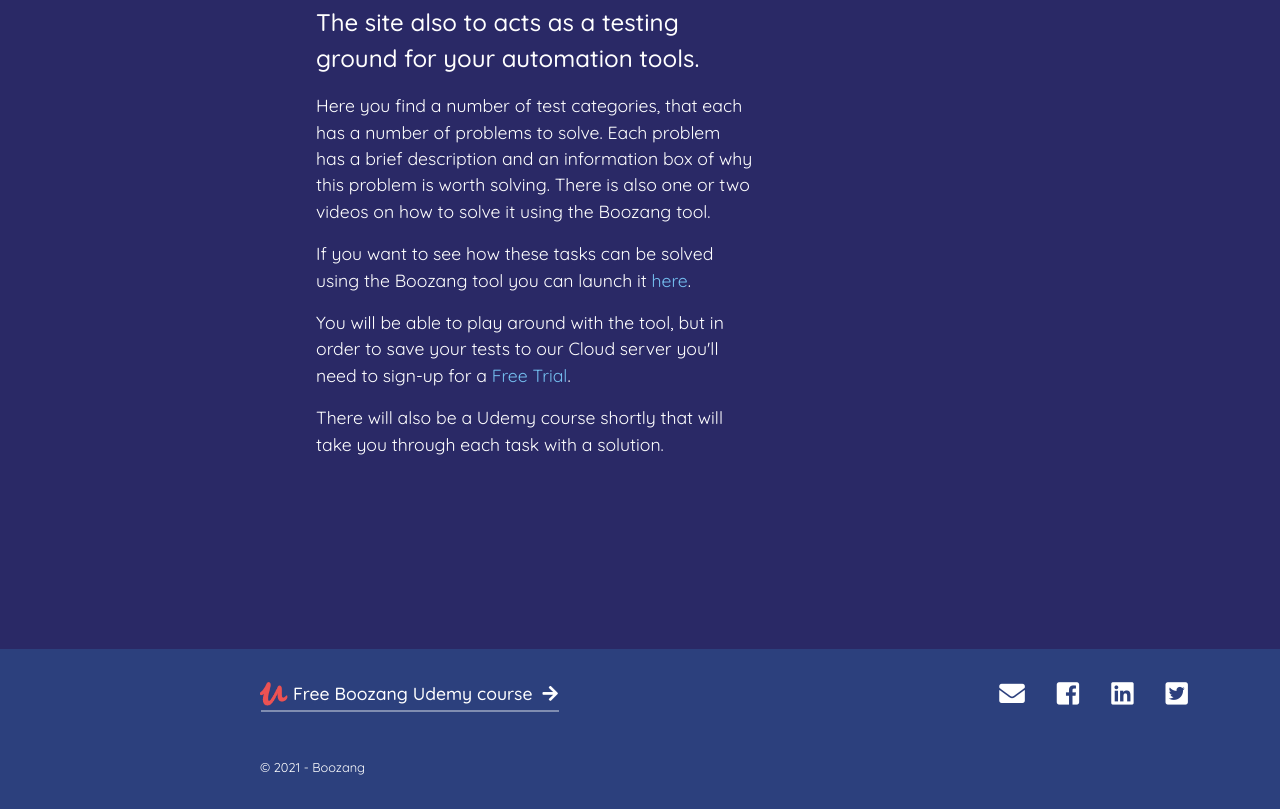
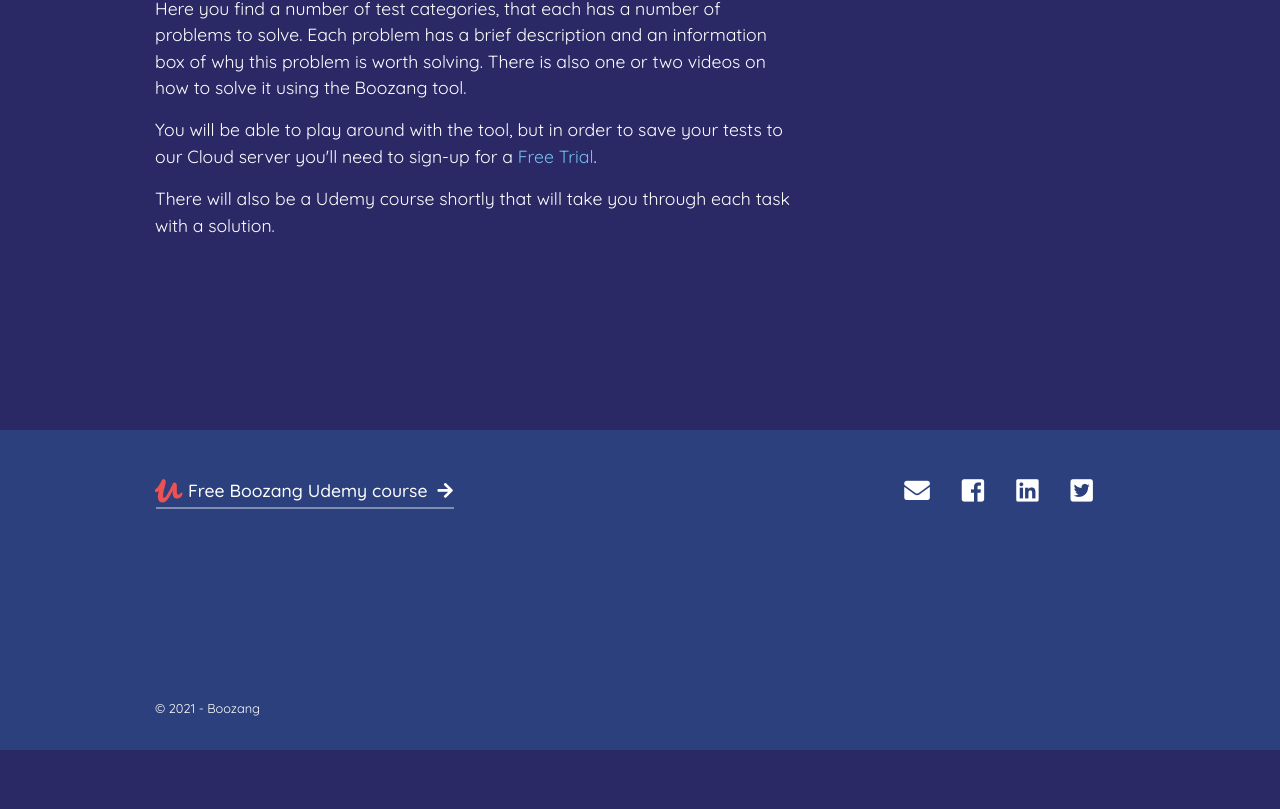
Before and after one commit to karinlj/boozang-thelab, a React (Create React App) app: page / in a window 1280 px wide. Shown: the part 440-1249 px from the top of the page. After the commit the page ends 1190 px from the top, so only its background shows below. Built offline with nearby package versions, Linux system fonts and the light colour scheme.

Commit message:
column width content

```diff
--- a/package.json
+++ b/package.json
@@ -10,7 +10,7 @@
     "react": "^17.0.1",
     "react-dom": "^17.0.1",
     "react-router-dom": "^5.2.0",
-    "react-scripts": "4.0.3",
+    "react-scripts": "latest",
     "react-test-renderer": "^17.0.2",
     "sass": "^1.49.11",
     "web-vitals": "^0.2.4"
--- a/src/components/Home.js
+++ b/src/components/Home.js
@@ -2,9 +2,9 @@
 const Home = () => {
   return (
     <div className="row justify-content-between">
-      <div className="col-12 col-md-6">
+      <div className="col-12 col-md-8">
         <article className="comp_intro">
-          <h1 className="center">Welcome to the Boozang Test Lab!!</h1>
+          <h1 className="center">Welcome to the Boozang Test Lab!</h1>
           <p className="preamble">Test different aspects of web applications and practice how to do test automation.</p>
           <p className="preamble">The site also to acts as a testing ground for your automation tools.</p>
           <p>
@@ -12,13 +12,7 @@
             brief description and an information box of why this problem is worth solving. There is also one or two
             videos on how to solve it using the Boozang tool.{" "}
           </p>
-          <p>
-            If you want to see how these tasks can be solved using the Boozang tool you can launch it{" "}
-            <a href="http://thelab.boozang.com/bz-staging.html?fbclid=IwAR0QFbdC4i9iguRNXQjXhYgnyNjS0_qnVwbw6Q3Od8-fo753MIhIS0ZN7DM#5bea26946c43587a5950f410/0.0.1/m5/t2/">
-              here
-            </a>
-            .
-          </p>
+
           <p>
             You will be able to play around with the tool, but in order to save your tests to our Cloud server you'll
             need to sign-up for a{" "}
@@ -30,7 +24,7 @@
           <p>There will also be a Udemy course shortly that will take you through each task with a solution.</p>
         </article>
       </div>
-      <div className="col-12 col-md-5">
+      <div className="col-12 col-md-4">
         <HomeVideos />
       </div>
     </div>
--- a/src/components/Introduction.js
+++ b/src/components/Introduction.js
@@ -3,11 +3,11 @@
 const Introduction = () => {
   return (
     <div className="row justify-content-between">
-      <div className="col-12 col-md-6">
+      <div className="col-12 col-md-8">
         <article className="comp_intro">
           <h1 className="center">Introduction</h1>
           <p className="preamble">
-            Sometimes wrting test automation code is as time-consuming as writing the code itself. One could wonder if
+            Sometimes writing test automation code is as time-consuming as writing the code itself. One could wonder if
             it's really worth it. Isn't writing the features more important than testing them?
           </p>
           <p>
@@ -26,7 +26,7 @@
         </article>
       </div>
 
-      <div className="col-12 col-md-5">
+      <div className="col-12 col-md-4">
         <IntroductionVideos />
       </div>
     </div>
--- a/src/components/layout/Footer.js
+++ b/src/components/layout/Footer.js
@@ -17,16 +17,16 @@
             <ul className="social_icons_list">
               <li className="social">
                 <a href="mailto:administrator@boozang.com" target="_top" aria-label="Boozang email">
-                  <i class="fas fa-envelope" aria-hidden="true"></i>{" "}
+                  <i className="fas fa-envelope" aria-hidden="true"></i>{" "}
                 </a>
                 <a href="https://www.facebook.com/boozangcloud/" target="_top" aria-label="Boozang Facebook">
-                  <i class="fab fa-facebook-square" aria-hidden="true"></i>
+                  <i className="fab fa-facebook-square" aria-hidden="true"></i>
                 </a>
                 <a href="https://www.linkedin.com/company/boozang" target="_top" aria-label="Boozang Likedin">
-                  <i class="fab fa-linkedin" aria-hidden="true"></i>
+                  <i className="fab fa-linkedin" aria-hidden="true"></i>
                 </a>
                 <a href="https://mobile.twitter.com/boozangcloud" target="_top" aria-label="Boozang Twitter">
-                  <i class="fab fa-twitter-square" aria-hidden="true"></i>
+                  <i className="fab fa-twitter-square" aria-hidden="true"></i>
                 </a>
               </li>
             </ul>
--- a/src/components/layout/Header.js
+++ b/src/components/layout/Header.js
@@ -7,9 +7,7 @@
     <header className="site_header">
       <div className="logo_section">
         <ToggleBtn toggleOpen={toggleOpen} isBtnOpen={isBtnOpen} />
-        <div className="logo">
-          <NavLink to="/">theLab</NavLink>
-        </div>
+        <div className="logo">theLab</div>
       </div>
 
       <div className="boozang_logo_text">
--- a/src/components/layout/Navbar.js
+++ b/src/components/layout/Navbar.js
@@ -9,6 +9,11 @@
             <li>
               Getting started
               <ul className="sub_list">
+                <li>
+                  <NavLink to="/" className="link" activeClassName="current">
+                    <div onClick={toggleOpen}>Home</div>
+                  </NavLink>
+                </li>
                 <li>
                   <NavLink to="/introduction" className="link" activeClassName="current">
                     <div onClick={toggleOpen}>Introduction</div>
--- a/src/components/visualBugs/VisualBugs.js
+++ b/src/components/visualBugs/VisualBugs.js
@@ -6,23 +6,9 @@
 
 const VisualBugs = () => {
   const [index, setIndex] = useState(0);
-  const animals = [
-    "zebra",
-    "cheetah",
-    "lion",
-    "giraffe",
-    "meerkat",
-    "elephant",
-    "leopard",
-  ];
+  const animals = ["zebra", "cheetah", "lion", "giraffe", "meerkat", "elephant", "leopard"];
   const images = animals.map((animal, i) => {
-    return (
-      <img
-        src={require(`../../img/${animal}.jpg`).default}
-        key={i}
-        alt={animal}
-      />
-    );
+    return <img src={require(`../../img/${animal}.jpg`).default} key={i} alt={animal} />;
   });
   const animalImg = images[index];
   const animalLabel = animals[index];
@@ -40,7 +26,8 @@
   }, [index]);
   return (
     <div className="row justify-content-between">
-      <div className="col-12 col-md-6 col-xl-5">
+      {/* <div className="col-12 col-md-6 col-xl-5"> */}
+      <div className="col-12 col-md-6">
         <section className="visual_bugs_section">
           <VisualBugsIntro />
           <div className="row">
@@ -53,17 +40,13 @@
               </div>
             </div>
             <div className="col-12 col-sm-2">
-              <input
-                type="button"
-                value="Next"
-                className="formBtn add"
-                onClick={handleClick}
-              />
+              <input type="button" value="Next" className="formBtn add" onClick={handleClick} />
             </div>
           </div>
         </section>
       </div>
-      <div className="col-12 col-md-5">
+      {/* <div className="col-12 col-md-5"> */}
+      <div className="col-12 col-md-6">
         <VisualBugsTestInfo />
         <VisualBugsVideos />
       </div>
--- a/src/index.scss
+++ b/src/index.scss
@@ -24,7 +24,8 @@
   //position: relative !important;
 }
 .container {
-  max-width: 1280px;
+  // max-width: 1280px;
+  max-width: 1000px;
   width: 100%;
   margin: 0 auto;
 }
@@ -125,11 +126,9 @@
     display: flex;
     .logo {
       margin-left: 1.5rem;
-      a {
-        font-size: 2.2rem;
-        color: $themecolorNewPink;
-        font-weight: 500;
-      }
+      font-size: 2.2rem;
+      color: $themecolorNewPink;
+      font-weight: 500;
     }
   }
   .boozang_logo_text {
@@ -206,12 +205,12 @@
   flex-direction: column;
   justify-content: flex-start;
   align-items: flex-start;
-  width: 280px; //obs!!
+  width: 350px; //obs!!
   // width: 25%;
 
   position: fixed;
   top: 0;
-  left: -280px; //obs!!
+  left: -350px; //obs!!
   transition: left ease-in 0.3s; //obs!!
   height: 100%;
   -webkit-box-sizing: border-box;
@@ -245,7 +244,7 @@
 //content
 .content_section {
   margin-top: 8rem;
-  width: 100%;
+  // width: 100%;
   min-height: 600px;
   padding: 0 calc(1.5rem - 15px) 10rem calc(1.5rem - 15px);
   @media all and (min-width: $sm-min) {
@@ -255,12 +254,12 @@
     padding: 0 calc(3rem - 15px) 10rem calc(3rem - 15px);
   }
   @media all and (min-width: $lg-min) {
-    width: 75%;
-    margin-left: 25%;
+    // width: 75%;
+    // margin-left: 25%;
   }
   @media all and (min-width: $xl-min) {
-    width: 80%;
-    margin-left: 20%;
+    // width: 80%;
+    // margin-left: 20%;
     padding: 0 calc(3.75rem - 15px) 10rem calc(3.75rem - 15px);
   }
 
@@ -279,13 +278,13 @@
   justify-content: space-between;
   background: $themecolorLilaDark;
   width: 100%;
-  min-height: 10rem;
+  min-height: 20rem;
   padding: 2rem calc(1.5rem - 15px) 1rem calc(1.5rem - 15px);
   @media all and (min-width: $sm-min) {
-    padding: 2rem calc(2.25rem - 15px) 1rem calc(2.25rem - 15px);
+    padding: 3rem calc(2.25rem - 15px) 1rem calc(2.25rem - 15px);
   }
   @media all and (min-width: $md-min) {
-    padding: 2rem calc(3rem - 15px) 1rem calc(3rem - 15px);
+    padding: 3rem calc(3rem - 15px) 1rem calc(3rem - 15px);
   }
   @media all and (min-width: $lg-min) {
     // width: 75%;
@@ -294,10 +293,9 @@
   @media all and (min-width: $xl-min) {
     // width: 80%;
     // margin-left: 20%;
-    padding: 2rem calc(3.75rem - 15px) 1rem calc(3.75rem - 15px);
+    padding: 3rem calc(3.75rem - 15px) 1rem calc(3.75rem - 15px);
   }
   .udemy_link {
-    margin-left: 200px;
     img {
       max-width: 25px;
       margin-right: 3px;
@@ -337,7 +335,6 @@
   }
   .copy {
     font-size: 0.8rem;
-    margin-left: 200px;
   }
   ul.social_icons_list {
     display: flex;
```
Also changed, not shown: src/components/Overview.js (+9 -16 lines), 1 other file (tests, documents, lock files or other folders).
